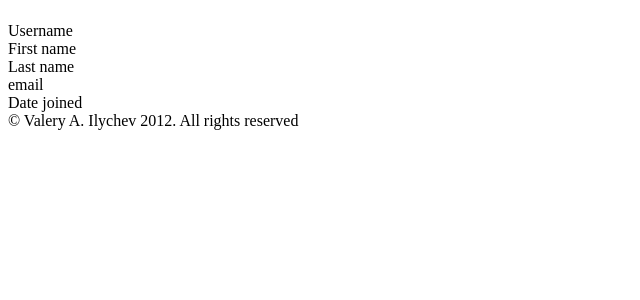
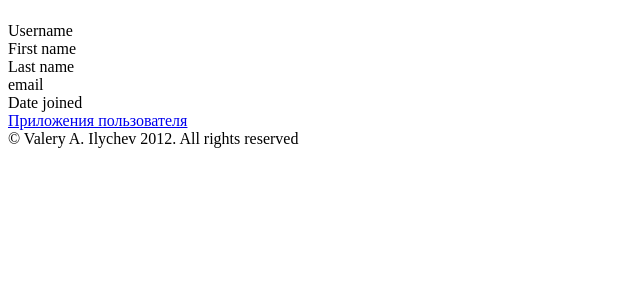
Before and after one commit to sarutobi/djask, a Django app: page /profile in a window 1280 px wide. Shown: the part 84-384 px from the top of the page, without its empty margins (0-640 px from the left). Run offline with Django 3.2, Linux system fonts and the light colour scheme; parts of the project's set-up code (start-up, migrations or seed data) failed here and were passed over; some libraries are stand-ins or nearby versions.

Commit message:
Link to created apps in profile

```diff
--- a/crowdtask/templates/user_profile.html
+++ b/crowdtask/templates/user_profile.html
@@ -20,4 +20,5 @@ email {{user.email}}
 Date joined {{user.date_joined}}
 </div>
 
+<a href="/apps/created">Приложения пользователя</a>
 {% endblock %}
```
